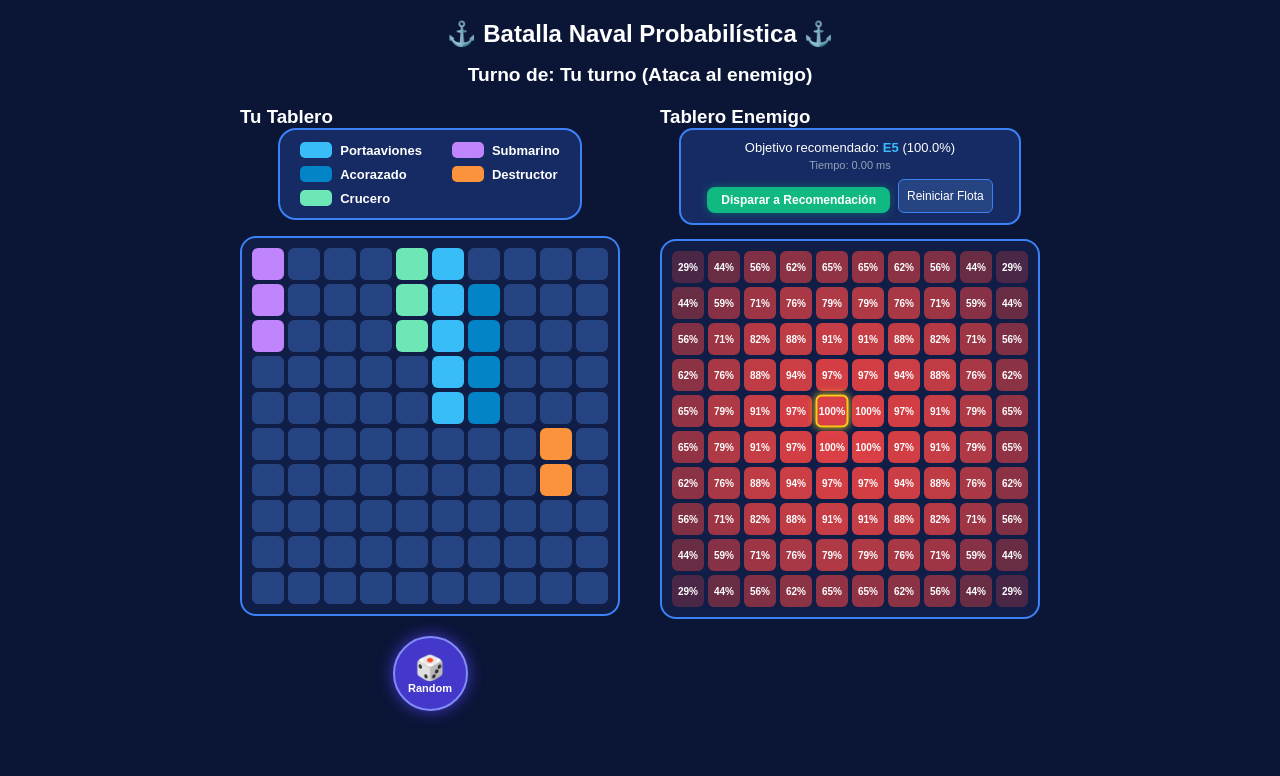
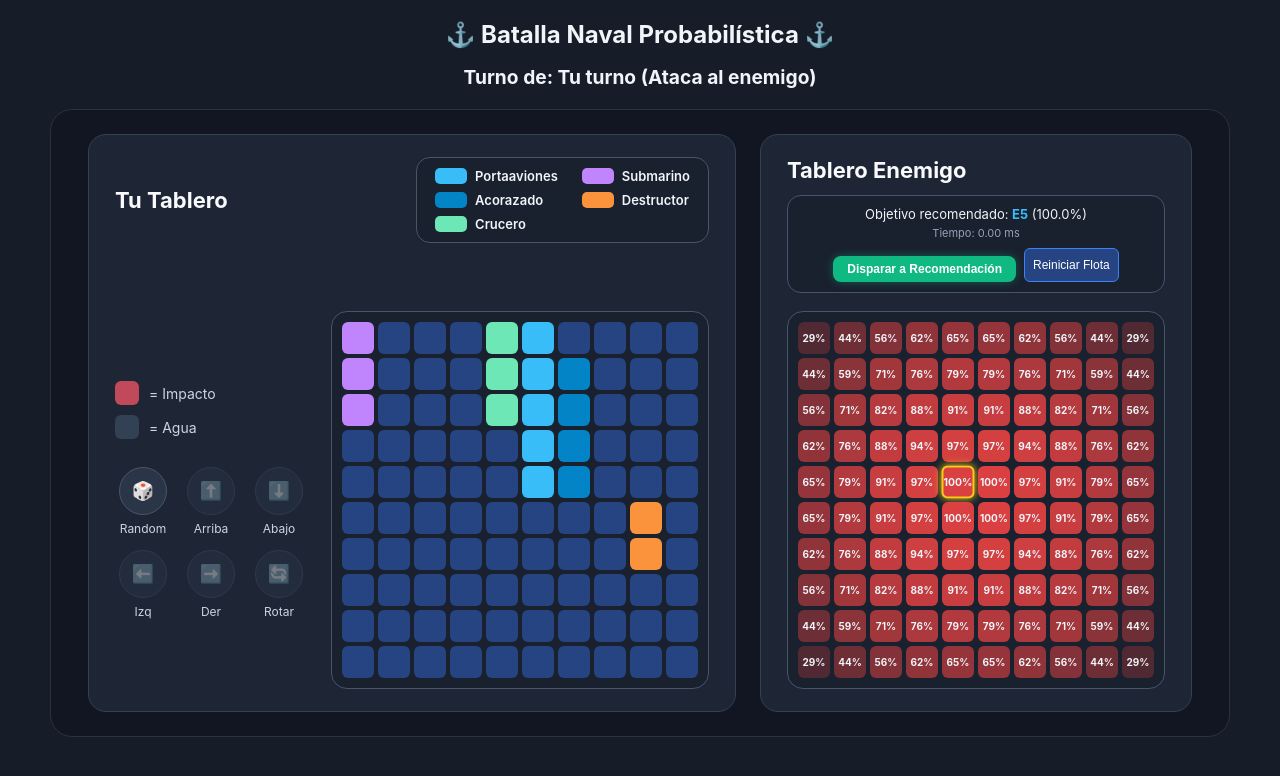
Before and after one commit to tifnny13/ProyectoAnalisisDeAlgortimos_2, a React (Vite) app: page / in a window 1280 px wide. Shown: the top 776 px of the page. Built offline with nearby package versions, Linux system fonts and the light colour scheme.

Commit message:
Realizar mejoras a interfaz

```diff
--- a/src/App.css
+++ b/src/App.css
@@ -1,11 +1,8 @@
-/* Fondo oscuro general */
 body {
   margin: 0;
-  background-color: #0b1536;
-  color: white;
-  font-family: sans-serif;
-  display: flex;
-  justify-content: center;
+  background-color: #161d29;
+  color: #f1f5f9;
+  font-family:-apple-system, BlinkMacSystemFont, "Segoe UI", Roboto, sans-serif;
 }
 
 .pantalla {
@@ -24,6 +21,21 @@ body {
   display: flex;
   flex-direction: column;
   align-items: center;
+}
+
+.contenedor-tableros {
+  display: flex;
+  gap: 24px;
+  justify-content: center;
+  align-items: stretch;
+  flex-wrap: wrap;
+  width: 100%;
+  max-width: 1180px;
+  background-color: #111622;
+  border: 1px solid #283244;
+  border-radius: 22px;
+  padding: 24px;
+  box-sizing: border-box;
 }
 
 .caja-leyenda {
@@ -59,8 +71,8 @@ body {
 
 /* 2. Cuadrícula */
 .marco-tablero {
-  background-color: #0f1d47;
-  border: 2px solid #3b82f6;
+  background-color:#19202e;
+  border: 1.5px solid #475569;
   border-radius: 16px;
   padding: 10px;
 }
@@ -72,11 +84,10 @@ body {
   gap: 4px;
 }
 
-/* Estilo base unificado para todas las celdas */
 .celda {
   width: 32px;
   height: 32px;
-  background-color: #264382; /* Color agua por defecto */
+  background-color: #264382; /* Color del agua por defecto */
   border-radius: 6px;
   position: relative;
   display: flex;
@@ -113,7 +124,7 @@ body {
   100% { transform: scale(1); }
 }
 
-/* 3. Botón redondo abajo */
+/* boton random */
 .btn-random {
   margin-top: 20px;
   width: 75px;
@@ -148,7 +159,9 @@ body {
 .panel-enemigo {
   display: flex;
   flex-direction: column;
-  align-items: center;
+  align-items: stretch;
+  flex: 1;
+  justify-content: space-between;
 }
 
 .controles-simulaciones {
@@ -179,14 +192,15 @@ body {
 }
 
 .caja-estadisticas {
-  background-color: #162a63;
-  border: 2px solid #3b82f6;
+  background-color: #19202e;
+  border: 1px solid #475569;
   border-radius: 14px;
   padding: 10px 16px;
-  margin-bottom: 14px;
+  margin-bottom: 18px;
   text-align: center;
   font-size: 13px;
-  width: 90%;
+  width: 100%;
+  box-sizing: border-box;
 }
 
 .txt-destacado {
@@ -241,17 +255,139 @@ body {
   100% { transform: scale(1); }
 }
 
+
+/* Tarjeta izquierda el tablero del jugador */
+.tarjeta-jugador {
+  background-color: #1e2636;
+  border: 1px solid #334155;
+  border-radius: 18px;
+  padding: 22px 26px;
+  display: flex;
+  flex-direction: column;
+  justify-content: space-between;
+}
+
+.cabecera-jugador {
+  display: flex;
+  align-items: center;
+  justify-content: space-between;
+  gap: 24px;
+  margin-bottom: 18px;
+}
+
+.subtitulo-panel {
+  font-size: 22px;
+  font-weight: 700;
+  margin: 0 0 12px 0;
+  color: #f8fafc;
+}
+
+.cabecera-jugador .subtitulo-panel {
+  margin: 0;
+}
+
+.caja-leyenda {
+  background-color: #19202e;
+  border: 1px solid #475569;
+  border-radius: 14px;
+  padding: 10px 18px;
+  display: flex;
+  gap: 24px;
+  margin-bottom: 0;
+}
+
+.cuerpo-jugador {
+  display: flex;
+  align-items: center;
+  gap: 24px;
+}
+
+.barra-lateral {
+  display: flex;
+  flex-direction: column;
+  justify-content: space-between;
+  gap: 28px;
+}
+
+.leyenda-estados {
+  display: flex;
+  flex-direction: column;
+  gap: 10px;
+}
+
+.fila-estado {
+  display: flex;
+  align-items: center;
+  gap: 10px;
+  font-size: 14px;
+  color: #cbd5e1;
+}
+
+.cuadrito-estado {
+  width: 24px;
+  height: 24px;
+  border-radius: 6px;
+  display: inline-block;
+}
+
+/* Cuadrícula de los botones*/
+.rejilla-botones {
+  display: grid;
+  grid-template-columns: repeat(3, 56px);
+  gap: 14px 12px;
+}
+
+.item-boton {
+  display: flex;
+  flex-direction: column;
+  align-items: center;
+  gap: 6px;
+  font-size: 12px;
+  color: #cbd5e1;
+}
+
+.btn-circular {
+  width: 48px;
+  height: 48px;
+  border-radius: 50%;
+  border: 1px solid #475569;
+  background-color: #2b3548;
+  color: #ffffff;
+  font-size: 18px;
+  display: flex;
+  align-items: center;
+  justify-content: center;
+  cursor: pointer;
+  transition: transform 0.15s ease, background-color 0.15s ease;
+}
+
+.btn-circular:hover:not(:disabled) {
+  background-color: #3b475e;
+  transform: scale(1.06);
+}
+
+.btn-circular:disabled {
+  opacity: 0.4;
+  cursor: not-allowed;
+}
+
+.celda-agua    { background-color: #334155 !important; }
+.celda-impacto { background-color: #c04a5a !important; }
+
 .celda-seleccionada {
   outline: 2.5px solid #ffffff;
   outline-offset: -2px;
-  transform: scale(1.06);
-  box-shadow: 0 0 10px rgba(255, 255, 255, 0.8);
+  transform: scale(1.05);
+  box-shadow: 0 0 10px rgba(255, 255, 255, 0.75);
 }
 
-.celda-agua {
-  background-color: #64748b !important;
+/* Panel derecho tablero de la IA */
+.tarjeta-enemigo {
+  background-color: #1e2636;
+  border: 1px solid #334155;
+  border-radius: 18px;
+  padding: 22px 26px;
+  display: flex;
+  flex-direction: column;
+  justify-content: space-between;
 }
-
-.celda-impacto {
-  background-color: #ef4444 !important;
-}
--- a/src/App.jsx
+++ b/src/App.jsx
@@ -92,9 +92,7 @@ export default function App() {
         )}
       </div>
 
-      <div className="contenedor-tableros" style={{ display: 'flex', gap: '40px', justifyContent: 'center', flexWrap: 'wrap' }}>
-        <div>
-          <h3>Tu Tablero</h3>
+        <div className="contenedor-tableros">
         {flotaJugador.length > 0 && (
           <TableroJugador
             tablero={flotaJugador}
@@ -102,13 +100,12 @@ export default function App() {
             ataquesRecibidos={disparosIAEnJugador}
             random={reiniciarJuegoCompleto}
             onMoverBarco={manejarMoverBarco}
-              puedeMover={turno === 'jugador' && estadoPartida === 'jugando' && !partidaIniciada}
+            puedeMover={!partidaIniciada && estadoPartida === 'jugando'}
           />
         )}
-        </div>
 
-        <div>
-          <h3>Tablero Enemigo</h3>
+       <div className="tarjeta-enemigo">
+          <h2 className="subtitulo-panel">Tablero Enemigo</h2>
           {flotaEnemigaOculta.length > 0 && (
             <TableroEnemigo
               flotaSecreta={flotaEnemigaOculta}
--- a/src/componentes/TableroJugador.jsx
+++ b/src/componentes/TableroJugador.jsx
@@ -48,8 +48,11 @@ export default function TableroJugador({ tablero, barcos=[], ataquesRecibidos, r
   };
 
   return (
-    <div className="contenedor">
-      {/* 1. Cajita de colores arriba */}
+    <div className="tarjeta-jugador">
+      {/* Cabecera */}
+      <div className="cabecera-jugador">
+        <h2 className="subtitulo-panel">Tu Tablero</h2>
+
         <div className="caja-leyenda">
           <div className="columna">
             {izquierda.map((barco) => (
@@ -69,26 +72,105 @@ export default function TableroJugador({ tablero, barcos=[], ataquesRecibidos, r
             ))}
           </div>
         </div>
+      </div>
 
-      {/* 2. Cuadrícula del juego */}
+      {/* Cuerpo: Controles a la izquierda + Tablero a la derecha */}
+      <div className="cuerpo-jugador">
+        <div className="barra-lateral">
+          <div className="leyenda-estados">
+            <div className="fila-estado">
+              <span className="cuadrito-estado celda-impacto" />
+              <span>= Impacto</span>
+            </div>
+            <div className="fila-estado">
+              <span className="cuadrito-estado celda-agua" />
+              <span>= Agua</span>
+            </div>
+          </div>
+
+          <div className="rejilla-botones">
+            <div className="item-boton">
+              <button
+                className="btn-circular"
+                onClick={() => {
+                  setSeleccionadoId(null);
+                  random();
+                }}
+                disabled={!puedeMover}
+              >
+                🎲
+              </button>
+              <span>Random</span>
+            </div>
+
+            <div className="item-boton">
+              <button
+                className="btn-circular"
+                onClick={() => manejarDesplazar(-1, 0)}
+                disabled={!puedeMover || !seleccionadoId}
+              >
+                ⬆️
+              </button>
+              <span>Arriba</span>
+            </div>
+
+            <div className="item-boton">
+              <button
+                className="btn-circular"
+                onClick={() => manejarDesplazar(1, 0)}
+                disabled={!puedeMover || !seleccionadoId}
+              >
+                ⬇️
+              </button>
+              <span>Abajo</span>
+            </div>
+
+            <div className="item-boton">
+              <button
+                className="btn-circular"
+                onClick={() => manejarDesplazar(0, -1)}
+                disabled={!puedeMover || !seleccionadoId}
+              >
+                ⬅️
+              </button>
+              <span>Izq</span>
+            </div>
+
+            <div className="item-boton">
+              <button
+                className="btn-circular"
+                onClick={() => manejarDesplazar(0, 1)}
+                disabled={!puedeMover || !seleccionadoId}
+              >
+                ➡️
+              </button>
+              <span>Der</span>
+            </div>
+
+            <div className="item-boton">
+              <button
+                className="btn-circular"
+                onClick={manejarRotar}
+                disabled={!puedeMover || !seleccionadoId}
+              >
+                🔄
+              </button>
+              <span>Rotar</span>
+            </div>
+          </div>
+        </div>
+
+        {/* Cuadrícula del juego */}
         <div className="marco-tablero">
           <div className="rejilla">
             {tablero.map((fila, f) =>
               fila.map((celda, c) => {
-              // Verificamos si la IA atacó esta celda específica
                 const ataqueIA = ataquesRecibidos ? ataquesRecibidos[f][c] : null;
 
                 let clasesCelda = 'celda';
-              if (celda.barcoId) {
-                clasesCelda += ` barco-${celda.barcoId}`;
-              }
-
-              if (ataqueIA === 'agua') {
-                clasesCelda += ' celda-agua';
-              } else if (ataqueIA === 'impacto') {
-                clasesCelda += ' celda-impacto';
-              }
-
+                if (celda.barcoId) clasesCelda += ` barco-${celda.barcoId}`;
+                if (ataqueIA === 'agua') clasesCelda += ' celda-agua';
+                else if (ataqueIA === 'impacto') clasesCelda += ' celda-impacto';
                 if (puedeMover && celda.barcoId && celda.barcoId === seleccionadoId) {
                   clasesCelda += ' celda-seleccionada';
                 }
@@ -104,49 +186,6 @@ export default function TableroJugador({ tablero, barcos=[], ataquesRecibidos, r
             )}
           </div>
         </div>
-
-      {/* 3. Botones */}
-      <div style={{ display: 'flex', gap: '12px', alignItems: 'center', flexWrap: 'wrap', justifyContent: 'center'}}>
-        <button
-          className="btn-random"
-          onClick={() => {
-            setSeleccionadoId(null);
-            random();
-          }}
-          disabled={!puedeMover}
-        >
-          <span className="dado">🎲</span>
-          <span className="texto-btn">Random</span>
-        </button>
-
-        {puedeMover && seleccionadoId && (
-          <>
-            <button className="btn-random" onClick={() => manejarDesplazar(-1, 0)}>
-              <span className="dado">⬆️</span>
-              <span className="texto-btn">Arriba</span>
-            </button>
-
-            <button className="btn-random" onClick={() => manejarDesplazar(1, 0)}>
-              <span className="dado">⬇️</span>
-              <span className="texto-btn">Abajo</span>
-            </button>
-
-            <button className="btn-random" onClick={() => manejarDesplazar(0, -1)}>
-              <span className="dado">⬅️</span>
-              <span className="texto-btn">Izq</span>
-            </button>
-
-            <button className="btn-random" onClick={() => manejarDesplazar(0, 1)}>
-              <span className="dado">➡️</span>
-              <span className="texto-btn">Der</span>
-            </button>
-
-            <button className="btn-random" onClick={manejarRotar}>
-              <span className="dado">🔄</span>
-              <span className="texto-btn">Rotar</span>
-            </button>
-          </>
-        )}
       </div>
     </div>
   );
```
Lines whose indentation alone changed are shown as unchanged.
